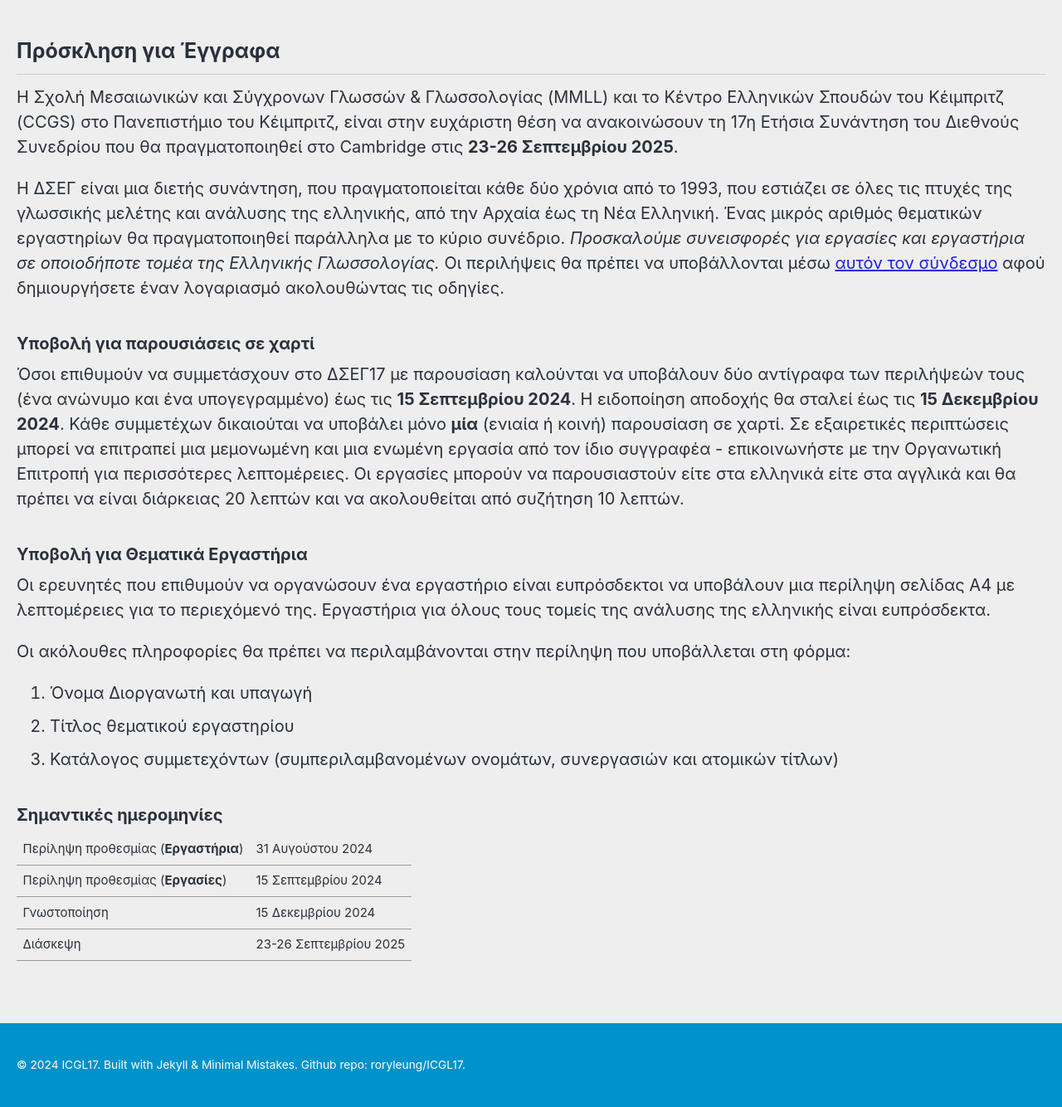
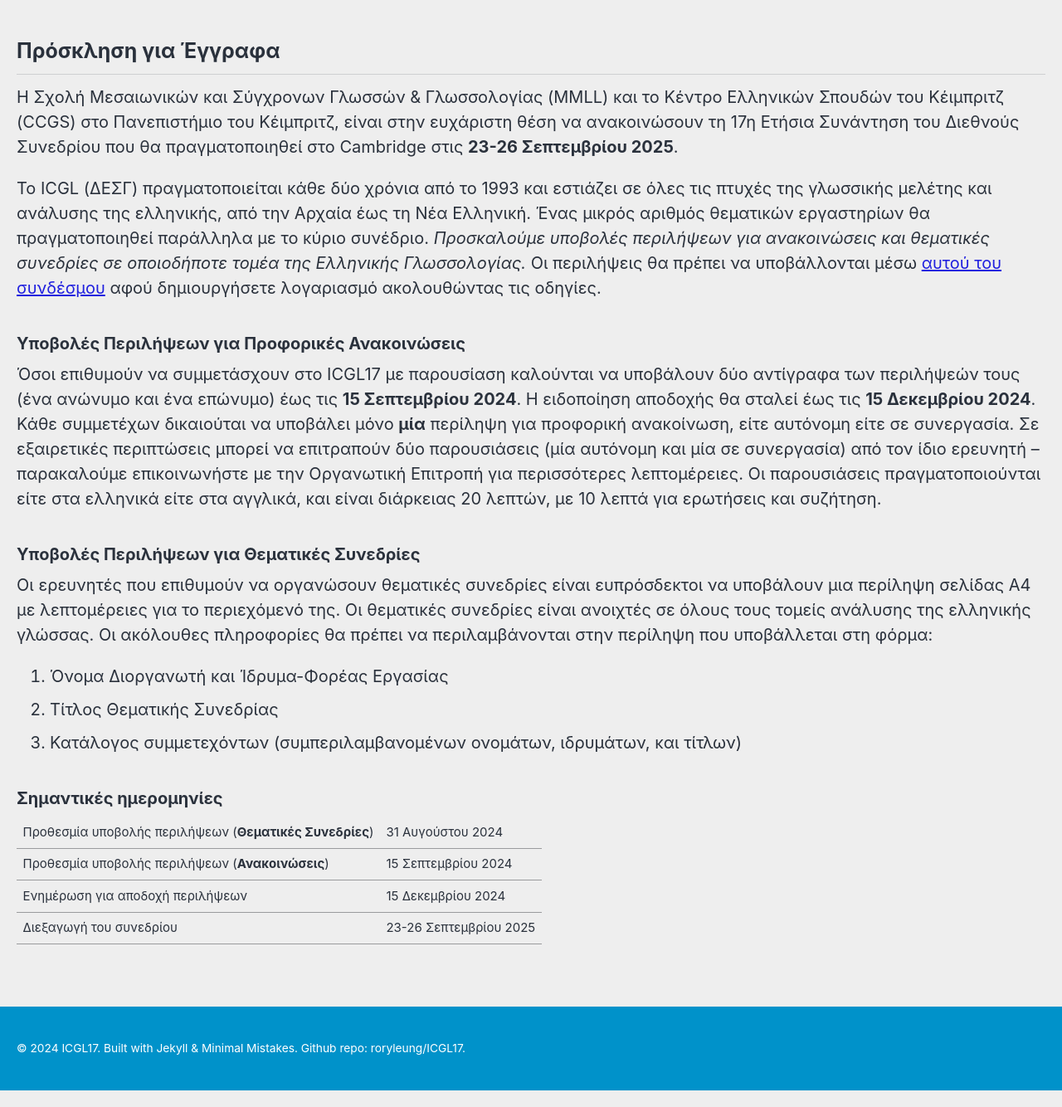
Before and after one commit to roryleung/ICGL17, a Jekyll site: the page built from _pages/gr_cfp.md, in a window 1280 px wide and 1400 px high, scrolled down 355 px, cut to the strip 66-1400 px from the top of the window. Shown: the whole strip at 83% size. Built offline with Jekyll 4.4.1, drawn with Linux system fonts in a browser that asks for light colours; cached includes are drawn as plain includes; nearby versions of some CDN libraries.

Commit message:
Update gr_cfp.md

```diff
--- a/_pages/gr_cfp.md
+++ b/_pages/gr_cfp.md
@@ -12,22 +12,21 @@ excerpt: "23-26 Σεπτεμβρίου 2025<br>Πανεπιστήμιο του
 
 Η Σχολή Μεσαιωνικών και Σύγχρονων Γλωσσών & Γλωσσολογίας (MMLL) και το Κέντρο Ελληνικών Σπουδών του Κέιμπριτζ (CCGS) στο Πανεπιστήμιο του Κέιμπριτζ, είναι στην ευχάριστη θέση να ανακοινώσουν τη 17η Ετήσια Συνάντηση του Διεθνούς Συνεδρίου που θα πραγματοποιηθεί στο Cambridge στις **23-26 Σεπτεμβρίου 2025**.
 
-Η ΔΣΕΓ είναι μια διετής συνάντηση, που πραγματοποιείται κάθε δύο χρόνια από το 1993, που εστιάζει σε όλες τις πτυχές της γλωσσικής μελέτης και ανάλυσης της ελληνικής, από την Αρχαία έως τη Νέα Ελληνική. Ένας μικρός αριθμός θεματικών εργαστηρίων θα πραγματοποιηθεί παράλληλα με το κύριο συνέδριο. _Προσκαλούμε συνεισφορές για εργασίες και εργαστήρια σε οποιοδήποτε τομέα της Ελληνικής Γλωσσολογίας._ Οι περιλήψεις θα πρέπει να υποβάλλονται μέσω [αυτόν τον σύνδεσμο](https://app.oxfordabstracts.com/stages/47829/submitter) αφού δημιουργήσετε έναν λογαριασμό ακολουθώντας τις οδηγίες.
+Το ICGL (ΔΕΣΓ) πραγματοποιείται κάθε δύο χρόνια από το 1993 και εστιάζει σε όλες τις πτυχές της γλωσσικής μελέτης και ανάλυσης της ελληνικής, από την Αρχαία έως τη Νέα Ελληνική. Ένας μικρός αριθμός θεματικών εργαστηρίων θα πραγματοποιηθεί παράλληλα με το κύριο συνέδριο. _Προσκαλούμε υποβολές περιλήψεων για ανακοινώσεις και θεματικές συνεδρίες σε οποιοδήποτε τομέα της Ελληνικής Γλωσσολογίας._ Οι περιλήψεις θα πρέπει να υποβάλλονται μέσω [αυτού του συνδέσμου](https://app.oxfordabstracts.com/stages/47829/submitter) αφού δημιουργήσετε λογαριασμό ακολουθώντας τις οδηγίες.
 
 
-### Υποβολή για παρουσιάσεις σε χαρτί
+### Υποβολές Περιλήψεων για Προφορικές Ανακοινώσεις
 
-Όσοι επιθυμούν να συμμετάσχουν στο ΔΣΕΓ17 με παρουσίαση καλούνται να υποβάλουν δύο αντίγραφα των περιλήψεών τους (ένα ανώνυμο και ένα υπογεγραμμένο) έως τις **15 Σεπτεμβρίου 2024**. Η ειδοποίηση αποδοχής θα σταλεί έως τις **15 Δεκεμβρίου 2024**. Κάθε συμμετέχων δικαιούται να υποβάλει μόνο **μία** (ενιαία ή κοινή) παρουσίαση σε χαρτί. Σε εξαιρετικές περιπτώσεις μπορεί να επιτραπεί μια μεμονωμένη και μια ενωμένη εργασία από τον ίδιο συγγραφέα - επικοινωνήστε με την Οργανωτική Επιτροπή για περισσότερες λεπτομέρειες. Οι εργασίες μπορούν να παρουσιαστούν είτε στα ελληνικά είτε στα αγγλικά και θα πρέπει να είναι διάρκειας 20 λεπτών και να ακολουθείται από συζήτηση 10 λεπτών.
+Όσοι επιθυμούν να συμμετάσχουν στο ICGL17 με παρουσίαση καλούνται να υποβάλουν δύο αντίγραφα των περιλήψεών τους (ένα ανώνυμο και ένα επώνυμο) έως τις **15 Σεπτεμβρίου 2024**. Η ειδοποίηση αποδοχής θα σταλεί έως τις **15 Δεκεμβρίου 2024**. Κάθε συμμετέχων δικαιούται να υποβάλει μόνο **μία** περίληψη για προφορική ανακοίνωση, είτε αυτόνομη είτε σε συνεργασία. Σε εξαιρετικές περιπτώσεις μπορεί να επιτραπούν δύο παρουσιάσεις (μία αυτόνομη και μία σε συνεργασία) από τον ίδιο ερευνητή – παρακαλούμε επικοινωνήστε με την Οργανωτική Επιτροπή για περισσότερες λεπτομέρειες. Οι παρουσιάσεις πραγματοποιούνται είτε στα ελληνικά είτε στα αγγλικά, και είναι διάρκειας 20 λεπτών, με 10 λεπτά για ερωτήσεις και συζήτηση.
 
 
-### Υποβολή για Θεματικά Εργαστήρια
+### Υποβολές Περιλήψεων για Θεματικές Συνεδρίες
 
-Οι ερευνητές που επιθυμούν να οργανώσουν ένα εργαστήριο είναι ευπρόσδεκτοι να υποβάλουν μια περίληψη σελίδας Α4 με λεπτομέρειες για το περιεχόμενό της. Εργαστήρια για όλους τους τομείς της ανάλυσης της ελληνικής είναι ευπρόσδεκτα.
-
+Οι ερευνητές που επιθυμούν να οργανώσουν θεματικές συνεδρίες είναι ευπρόσδεκτοι να υποβάλουν μια περίληψη σελίδας Α4 με λεπτομέρειες για το περιεχόμενό της. Οι θεματικές συνεδρίες είναι ανοιχτές σε όλους τους τομείς ανάλυσης της ελληνικής γλώσσας.
 Οι ακόλουθες πληροφορίες θα πρέπει να περιλαμβάνονται στην περίληψη που υποβάλλεται στη φόρμα:
-1. Όνομα Διοργανωτή και υπαγωγή
-2. Τίτλος θεματικού εργαστηρίου
-3. Κατάλογος συμμετεχόντων (συμπεριλαμβανομένων ονομάτων, συνεργασιών και ατομικών τίτλων)
+1. Όνομα Διοργανωτή και Ίδρυμα-Φορέας Εργασίας
+2. Τίτλος Θεματικής Συνεδρίας
+3. Κατάλογος συμμετεχόντων (συμπεριλαμβανομένων ονομάτων, ιδρυμάτων, και τίτλων)
 
 ### Σημαντικές ημερομηνίες
 
@@ -35,9 +34,9 @@ excerpt: "23-26 Σεπτεμβρίου 2025<br>Πανεπιστήμιο του
 .news-table { font-size: .9em; table-layout: fixed;}
 .news-table tr td:nth-child(1) { font-weight: bold; width: 10em; }
 </style>
-| Περίληψη προθεσμίας (**Εργαστήρια**) | 31 Αυγούστου 2024 |
-| Περίληψη προθεσμίας (**Εργασίες**) | 15 Σεπτεμβρίου 2024 |
-| Γνωστοποίηση | 15 Δεκεμβρίου 2024 |
-| Διάσκεψη | 23-26 Σεπτεμβρίου 2025 |
+| Προθεσμία υποβολής περιλήψεων (**Θεματικές Συνεδρίες**) | 31 Αυγούστου 2024 |
+| Προθεσμία υποβολής περιλήψεων (**Ανακοινώσεις**) | 15 Σεπτεμβρίου 2024 |
+| Ενημέρωση για αποδοχή περιλήψεων | 15 Δεκεμβρίου 2024 |
+| Διεξαγωγή του συνεδρίου | 23-26 Σεπτεμβρίου 2025 |
 
 {: .news-table}
```
